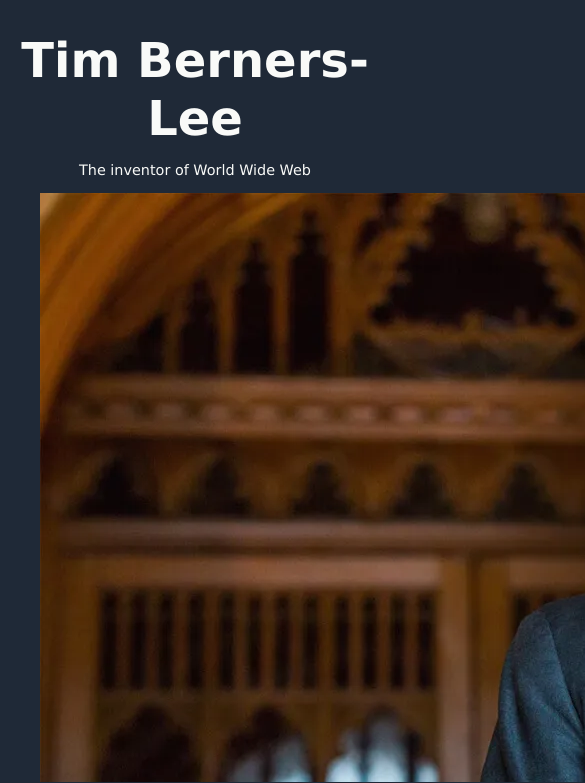
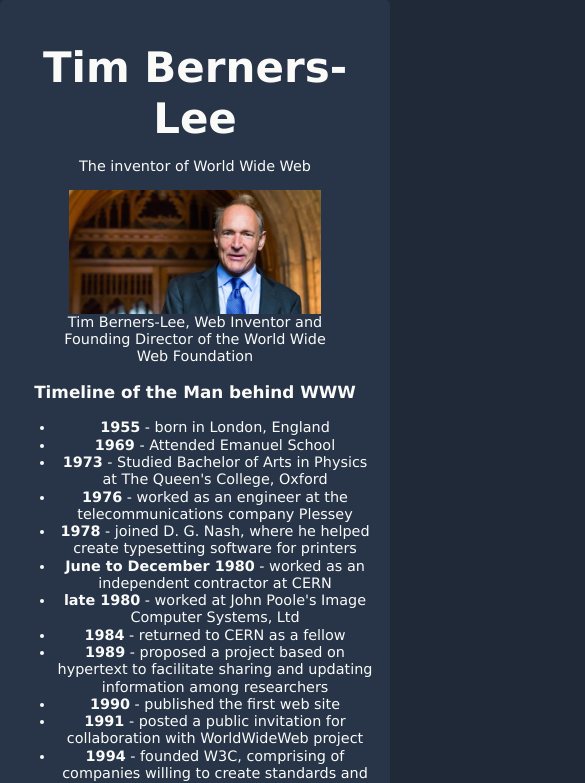
Before and after one commit to WizRay/Tribute-Page, a plain HTML site: page index.html in a window 390 px wide. Shown: the top 783 px of the page, 585 px wide, since content can reach past the window. Drawn offline with Linux system fonts and the light colour scheme.

Commit message:
add basic styling to #main

```diff
--- a/styles.css
+++ b/styles.css
@@ -8,8 +8,8 @@ body {
   font-size: 1.2rem;
   line-height: 1.2;
   text-align: center;
-  background: #1f2937;
-  color: #f9faf8;
+  background: hsl(215, 28%, 17%);
+  color: hsl(90, 17%, 98%);
   margin: 0;
 }
 
@@ -17,3 +17,38 @@ h1 {
   font-size: 4rem;
   margin-bottom: 0;
 }
+
+@media (max-width: 400px) {
+  h1 {
+    font-size: 3.5rem;
+    line-height: 1.2;
+  }
+}
+
+a {
+  color: hsl(90, 17%, 100%);
+}
+
+a:visited {
+  color: hsl(90, 17%, 80%);
+}
+
+#main {
+  margin: 30px 8px;
+  padding: 15px;
+  border-radius: 5px;
+  background: hsl(215, 28%, 22%);
+}
+
+@media (max-width: 400px) {
+  #main {
+    margin: 0;
+  }
+}
+
+img {
+  max-width: 90%;
+  display: block;
+  height: auto;
+  margin: 0 auto;
+}
```
